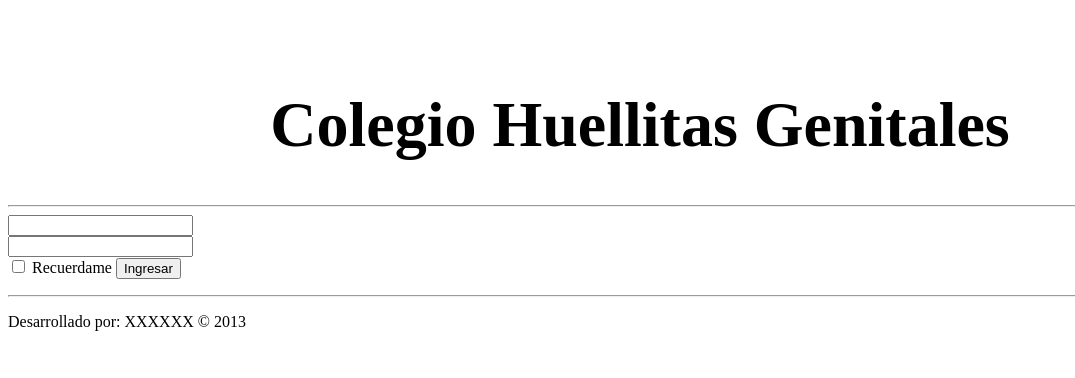
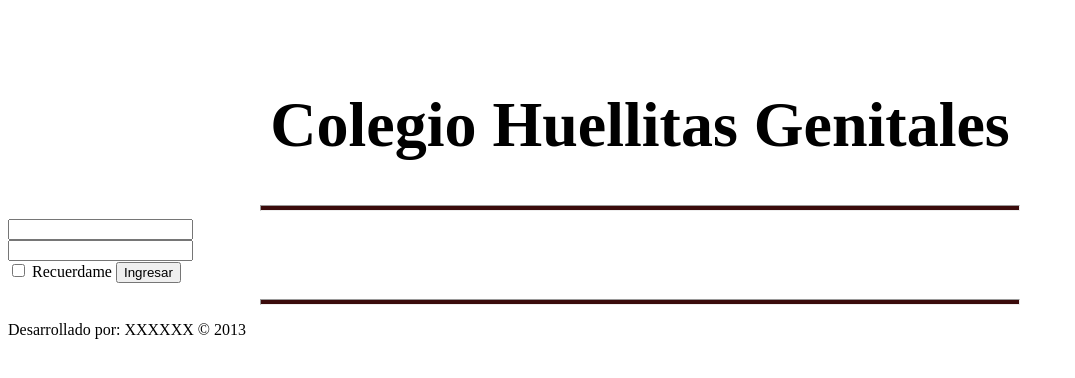
Before and after one commit to stianrincon/SchoolProyect, a Django app: page / in a window 1280 px wide. Shown: the top 378 px of the page, without its empty margins (0-1075 px from the left). Run offline with Django 3.2, Linux system fonts and the light colour scheme.

Commit message:
Cambios en <hr>

```diff
--- a/CodeSchool/WebSchool/Static/css/style.css
+++ b/CodeSchool/WebSchool/Static/css/style.css
@@ -3,3 +3,9 @@
 	text-align:center;
 	margin-top:7%;
 }
+
+hr{
+	width: 60%;
+	height: 0.5%;
+	background-color: #3B0B0B;
+}
```
